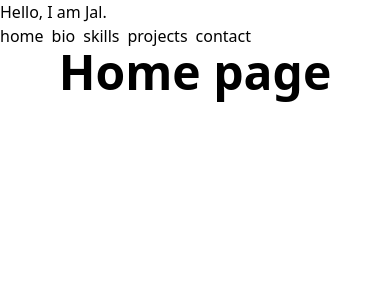
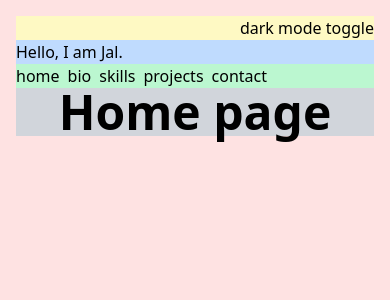
Before and after one commit to jalridley/portfolio, a Nuxt app: page / in a window 390 px wide. Shown: the top 300 px of the page. Built offline with nearby package versions, Linux system fonts and the light colour scheme.

Commit message:
responsive layout, layout organization in default.vue

```diff
--- a/layouts/default.vue
+++ b/layouts/default.vue
@@ -1,15 +1,20 @@
 <template>
-  <header>
-    <h1>Hello, I am Jal.</h1>
-    <nav class="space-x-2">
+  <div
+    class="3xl:w-1/2 container mx-auto h-screen w-full bg-red-100 p-4 2xl:w-3/5"
+  >
+    <header class="bg-yellow-100 text-right">
+      <div>dark mode toggle</div>
+    </header>
+    <main class="bg-gray-300">
+      <h1 class="bg-blue-200">Hello, I am Jal.</h1>
+      <nav class="space-x-2 bg-green-200">
         <NuxtLink to="/">home</NuxtLink>
         <NuxtLink to="/bio">bio</NuxtLink>
         <NuxtLink to="/skills">skills</NuxtLink>
         <NuxtLink to="/projects">projects</NuxtLink>
         <NuxtLink to="/contact">contact</NuxtLink>
       </nav>
-  </header>
-  <main>
       <slot />
     </main>
+  </div>
 </template>
```
Lines whose indentation alone changed are shown as unchanged.
